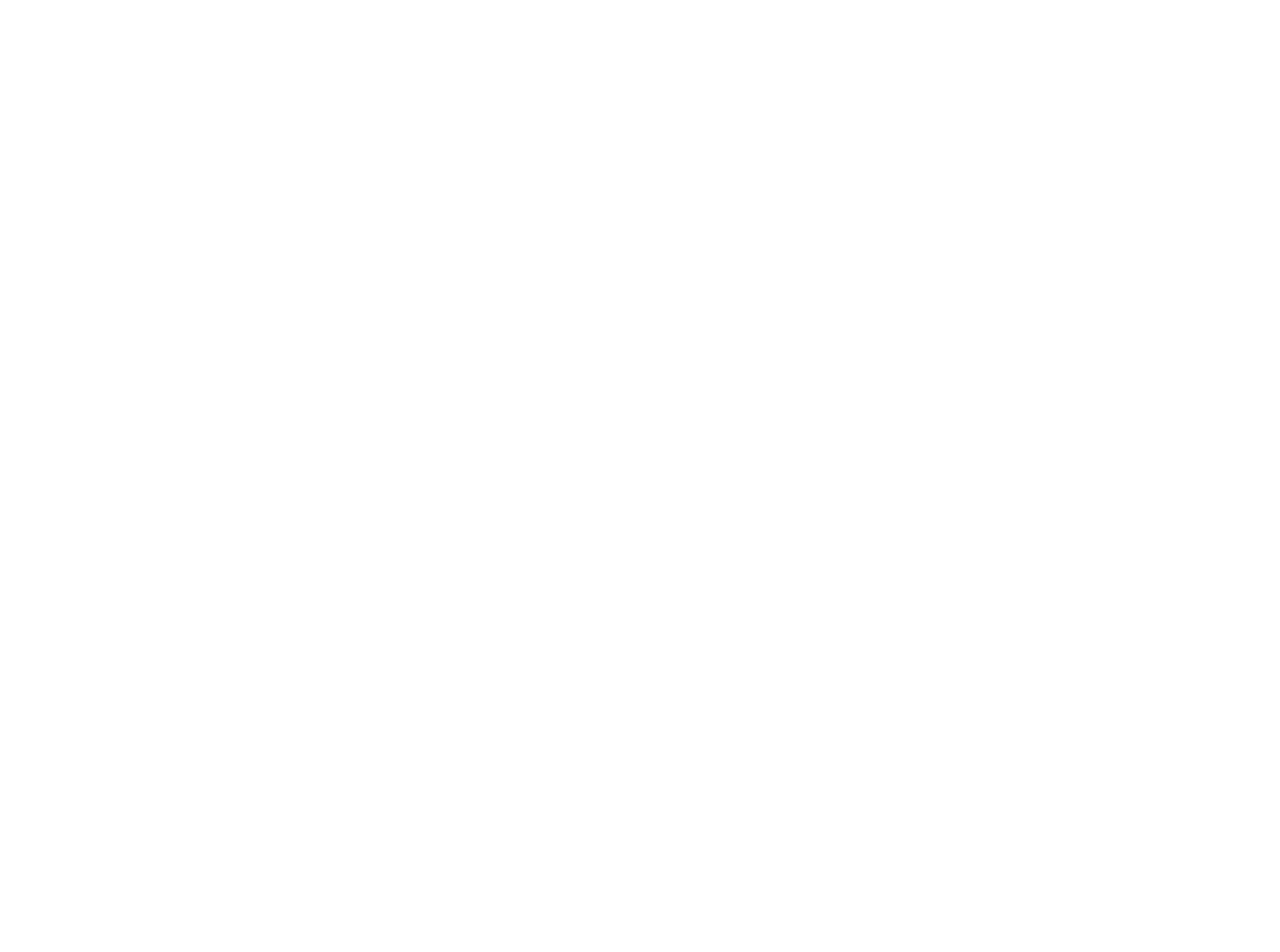
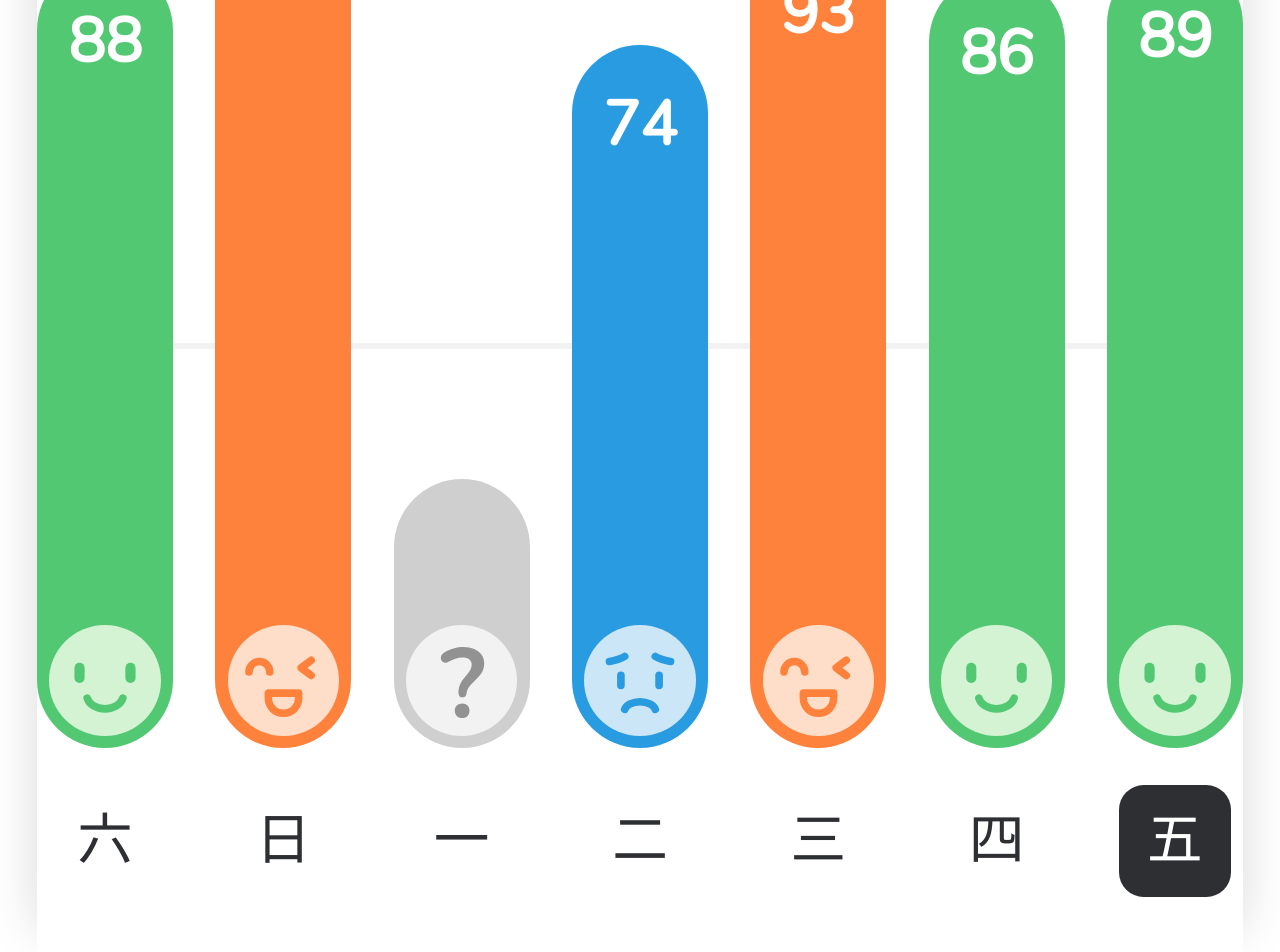
Before and after one commit to Shouduo/weekly-mood, a React app: page / in a window 1280 px wide. Shown: the part 1184-2136 px from the top of the page. Before the commit the page ends 1076 px from the top, so only its background shows below. Built offline with nearby package versions, Linux system fonts and the light colour scheme.

Commit message:
feat: add MoodChart to @/components

```diff
--- a/src/App.scss
+++ b/src/App.scss
@@ -37,6 +37,8 @@
 //   }
 // }
 
+$color-while: #ffffff;
+
 * {
   margin: 0;
   padding: 0;
@@ -57,3 +59,37 @@
   font-family: "Nunito";
   src: url(./assets/font/Nunito-Regular.ttf);
 }
+
+@keyframes fade-in {
+  0% {
+    opacity: 0;
+  }
+
+  100% {
+    opacity: 1;
+  }
+}
+
+@keyframes grow-up {
+  0% {
+    max-height: 4.4rem;
+  }
+
+  100% {
+    max-height: 100rem;
+  }
+}
+
+@keyframes zoom-out {
+  0% {
+    transform: scale(0);
+  }
+
+  100% {
+    transform: scale(1);
+  }
+}
+
+:export {
+  ColorWhite: $color-while;
+}
--- /dev/null
+++ b/src/components/MoodChart/index.scss
@@ -0,0 +1,142 @@
+@import '@/App.scss';
+
+.moodbar {
+  display: flex;
+  flex-direction: column;
+  justify-content: flex-end;
+  align-items: center;
+  height: 100%;
+  transition: all ease-in-out 0.2s;
+
+  .moodbar-bar {
+    display: flex;
+    flex-direction: column;
+    justify-content: flex-end;
+    align-items: stretch;
+    position: relative;
+    flex-grow: 1;
+    height: 0;
+    transition: inherit;
+    animation-delay: inherit;
+
+    .moodbar-bar-progress {
+      display: flex;
+      flex-direction: column;
+      justify-content: space-between;
+      align-items: center;
+      padding: 0.4rem;
+      width: 4.4rem;
+      background-color: #CFCFCF;
+      border-radius: 999px;
+      transform-origin: 50% calc(100% - 12rem);
+      // transition: all ease-in-out 0.2s;
+      transition: inherit;
+      animation: fade-in 0.2s ease-in-out backwards, grow-up 0.8s ease-in-out backwards;
+      animation-delay: inherit;
+
+      .moodbar-bar-score {
+        font-family: Nunito;
+        font-weight: 700;
+        font-size: 2.0rem;
+        padding-top: 0.8rem;
+        color: $color-while;
+        transition: inherit;
+        animation: fade-in 0.8s ease-in-out backwards;
+        animation-delay: inherit;
+      }
+    }
+
+    .moodbar-bar-icon {
+      position: absolute;
+      padding: 0.4rem;
+      width: 100%;
+      animation: zoom-out 0.2s ease-in-out backwards;
+      animation-delay: inherit;
+    }
+  }
+
+  .moodbar-day {
+    display: flex;
+    flex-direction: row;
+    justify-content: center;
+    align-items: center;
+    width: 3.6rem;
+    height: 3.6rem;
+    margin-top: 1.2rem;
+    border-radius: 0.8rem;
+    transition: inherit;
+    animation: zoom-out 0.2s ease-in-out backwards;
+    animation-delay: inherit;
+
+    .moodbar-day-text {
+      font-size: 1.8rem;
+      transition: inherit;
+    }
+  }
+
+  &.selected {
+    .moodbar-bar {
+      .moodbar-bar-progress {
+        transform: scaleX(1.13) scaleY(1.03);
+        // transform: scale(1.13);
+        box-shadow: 0 0.4rem 1rem rgba(0, 0, 0, 0.2);
+        outline: 0.3rem solid;
+
+        .moodbar-bar-score {
+          font-size: 2.4rem;
+        }
+      }
+
+      .moodbar-bar-icon {}
+    }
+
+    .moodbar-day {
+      box-shadow: 0 0.4rem 1rem rgba(0, 0, 0, 0.2);
+
+      .moodbar-day-text {}
+    }
+  }
+
+  &.today {
+    .moodbar-bar {
+      .moodbar-bar-progress {
+
+        .moodbar-bar-score {}
+      }
+
+      .moodbar-bar-icon {}
+    }
+
+    .moodbar-day {
+      box-shadow: none;
+      background-color: #2D2F33;
+      color: $color-while;
+
+      .moodbar-day-text {}
+    }
+  }
+}
+
+.moodchart {
+  position: relative;
+  height: 32.5rem;
+  margin-bottom: 1.8rem;
+
+  .moodchart-background {
+    position: absolute;
+    top: 0;
+    height: 14.8rem;
+    width: 100%;
+    border-top: 0.2rem solid #F2F2F2;
+    border-bottom: 0.2rem solid #F2F2F2;
+    z-index: -1;
+  }
+
+  .moodchart-bars {
+    display: flex;
+    flex-direction: row;
+    justify-content: space-between;
+    align-items: flex-end;
+    height: 100%;
+  }
+}
--- /dev/null
+++ b/src/components/MoodChart/index.tsx
@@ -0,0 +1,95 @@
+import React, { useState, useEffect } from 'react';
+// import axios from 'axios';
+import './index.scss';
+import { WEEKDAYS, MOOD_STATUS, MoodType } from '@/utils/constants';
+import { getMoodStatus } from '@/utils/index';
+// import IconMoodBad from '../../assets/svg/icon_mood_bad.svg';
+
+interface MoodBarProps {
+  index: number;
+  timestamp: number;
+  score: number;
+  isSelected: boolean;
+  onSelect: () => void;
+}
+
+const MoodBar = ({index, timestamp, score, isSelected, onSelect} : MoodBarProps) => {
+  const [mood, setMood] = useState(Object.keys(MOOD_STATUS)[0]);
+  const [isToday, setIsToday] = useState(false);
+
+  useEffect(() => {
+    setMood(getMoodStatus(score));
+    setIsToday(new Date().setHours(0,0,0,0) === new Date(timestamp).setHours(0,0,0,0));
+  }, [timestamp, score]);
+
+  return (
+    <div
+      className={
+        `moodbar
+        ${isSelected ? 'selected': ''}
+        ${isToday ? 'today': ''}`
+      }
+      style={{
+        animationDelay: `${index * 0.05}s`
+      }}
+      onClick={mood !== Object.keys(MOOD_STATUS)[0] ? onSelect : () => {}}
+    >
+      <div className='moodbar-bar'>
+        <div
+          className='moodbar-bar-progress'
+          style={{
+            // background: isSelected
+            //   ? `linear-gradient(180deg, ${MOOD_STATUS[mood].color} 0%, ${MOOD_STATUS[mood].color}99 100%)`
+            //   : `linear-gradient(180deg, ${MOOD_STATUS[mood].color} 0%, ${MOOD_STATUS[mood].color} 100%)`,
+            background: MOOD_STATUS[mood].color,
+            outlineColor: `${MOOD_STATUS[mood].color}33`,
+            height: `calc(${score/100} * (100% - 8.7rem) + 8.7rem)`
+          }}
+        >
+          <p className='moodbar-bar-score'>{score || ''}</p>
+        </div>
+        <img className='moodbar-bar-icon' src={MOOD_STATUS[mood].icon} alt=''/>
+      </div>
+      <div className='moodbar-day'>
+        <p
+          className='moodbar-day-text'
+          style={(isSelected && !isToday) ? {color: MOOD_STATUS[mood].color} : {}}
+        >
+          {WEEKDAYS[new Date(timestamp).getDay()]}
+        </p>
+      </div>
+    </div>
+  )
+}
+
+interface MoodChartType {
+  moodList: MoodType[];
+}
+
+const MoodChart = ({moodList} : MoodChartType) => {
+  const [selectedIndex, setSelectedIndex] = useState(-1);
+
+  return (
+    <div className='moodchart'>
+      <div className='moodchart-background'/>
+      <div className='moodchart-bars'>
+        {moodList
+          .sort((a, b) => a.timestamp - b.timestamp)
+          .map(({timestamp, score}, index) => {
+            return (
+              <MoodBar
+                key={index}
+                index={index}
+                timestamp={timestamp}
+                score={score}
+                isSelected={selectedIndex === index}
+                onSelect={() => setSelectedIndex(index)}
+              />
+            )
+          })}
+      </div>
+    </div>
+  );
+}
+
+export default MoodChart;
--- a/src/components/MoodOverview/index.scss
+++ b/src/components/MoodOverview/index.scss
@@ -1,4 +1,4 @@
-@import '../../App.scss';
+@import '@/App.scss';
 
 .moodoverview {
   display: flex;
--- a/src/components/MoodOverview/index.tsx
+++ b/src/components/MoodOverview/index.tsx
@@ -7,13 +7,13 @@
 // import IconArrowLeft from '../../assets/svg/icon_arrow_left.svg';
 import { MoodType } from '@/utils/constants';
 
-interface Props {
+interface MoodOverviewProps {
   userName: string;
   userAvatar: string;
   moodList: MoodType[];
 }
 
-const MoodOverview = ({userName, userAvatar, moodList} : Props) => {
+const MoodOverview = ({userName, userAvatar, moodList} : MoodOverviewProps) => {
   const [averageScore, setAverateScore] = useState(0);
 
   useEffect(() => {
--- a/src/pages/MoodView/index.tsx
+++ b/src/pages/MoodView/index.tsx
@@ -2,8 +2,9 @@
 import axios from 'axios';
 import './index.scss';
 import IconArrowLeft from '../../assets/svg/icon_arrow_left.svg';
+import { USER_TEMPLATE } from '@/utils/constants';
 import MoodOverview from '@/components/MoodOverview';
-import { USER_TEMPLATE } from '@/utils/constants';
+import MoodChart from '@/components/MoodChart';
 
 const MoodView = () => {
   const [moodList, setMoodList] = useState([]);
@@ -12,7 +13,7 @@
     axios('/mood').then(({status, data}) => {
       if (status === 200 && data.code === 0) {
         setMoodList(data.payload.list);
-        console.log(data.payload.list);
+        // console.log(data.payload.list);
       }
     }).catch((err) => {
       console.log(err);
@@ -28,6 +29,7 @@
       <div className='moodview-content'>
         {/* {Array(20).fill(0).map(() => <div>hahahah</div>)} */}
         <MoodOverview userName={USER_TEMPLATE.name} userAvatar={USER_TEMPLATE.avatar} moodList={moodList}/>
+        <MoodChart moodList={moodList}/>
       </div>
     </div>
   );
--- a/src/utils/constants.ts
+++ b/src/utils/constants.ts
@@ -3,9 +3,6 @@
 import IconMoodGood from '@/assets/svg/icon_mood_good.svg';
 import IconMoodExcellent from '@/assets/svg/icon_mood_excellent.svg';
 import userAvatar from '@/assets/img/avatar_li_qiang.png';
-
-//
-export const WEEKDAYS = ['日', '一', '二', '三', '四', '五', '六'];
 
 //
 export type MoodType = {
@@ -15,6 +12,16 @@
 };
 
 //
+export type MoodStatusType = {
+  scoreRange: number[];
+  icon: string;
+  color: string;
+}
+
+//
+export const WEEKDAYS = ['日', '一', '二', '三', '四', '五', '六'];
+
+//
 export const USER_TEMPLATE = {
   uid: '9b1deb4d-3b7d-4bad-9bdd-2b0d7b3dcb6d',
   name: '李强',
@@ -22,7 +29,7 @@
 }
 
 //
-export const MOOD_STATUS = {
+export const MOOD_STATUS : {[key: string]: MoodStatusType}= {
   MOOD_UNKNOWN: {
     scoreRange: [0, 0],
     icon: IconMoodUnknown,
--- /dev/null
+++ b/src/utils/index.ts
@@ -0,0 +1,11 @@
+import { MOOD_STATUS } from './constants';
+
+//
+export const getMoodStatus = (score: number) : string => {
+  for (const key in MOOD_STATUS) {
+    let mood = MOOD_STATUS[key];
+    let [min, max] = mood.scoreRange;
+    if (score >= min && score <= max) return key;
+  }
+  return Object.keys(MOOD_STATUS)[0];
+}
```
